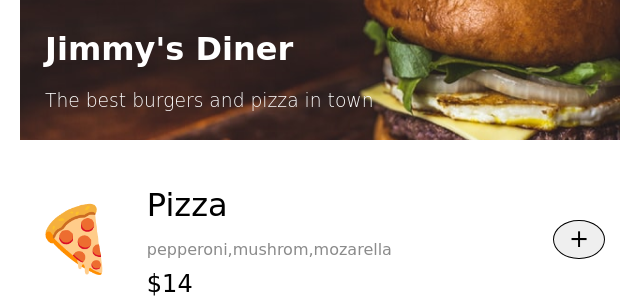
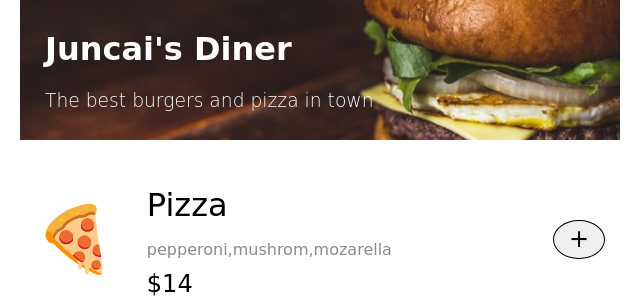
Before and after one commit to TenorJuncai/New_projects, a plain HTML site: page index.html in a window 1280 px wide. Shown: the top 298 px of the page, 320-960 px from the left. Drawn offline with nearby package versions, Linux system fonts and the light colour scheme; a web font is replaced by a local one.

Commit message:
Update the hero title
changed Jimmy's dinner to Juncai's diner

```diff
--- a/index.html
+++ b/index.html
@@ -23,7 +23,7 @@
   </head>
   <body>
     <header class="hero-section">
-      <h1 class="hero-title">Jimmy's Diner</h1>
+      <h1 class="hero-title">Juncai's Diner</h1>
       <h3 class="hero-describe">The best burgers and pizza in town</h3>
     </header>
     <main>
```
